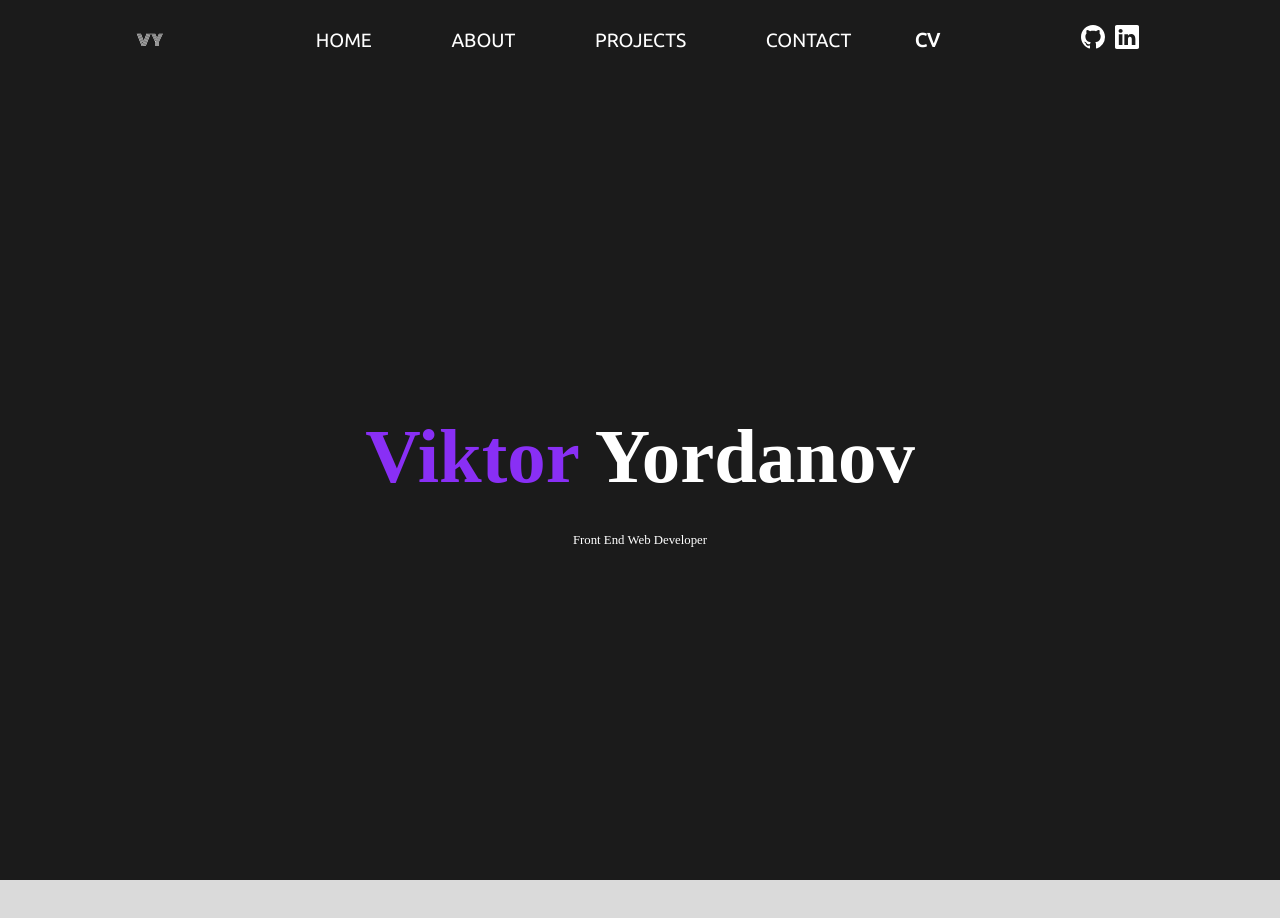
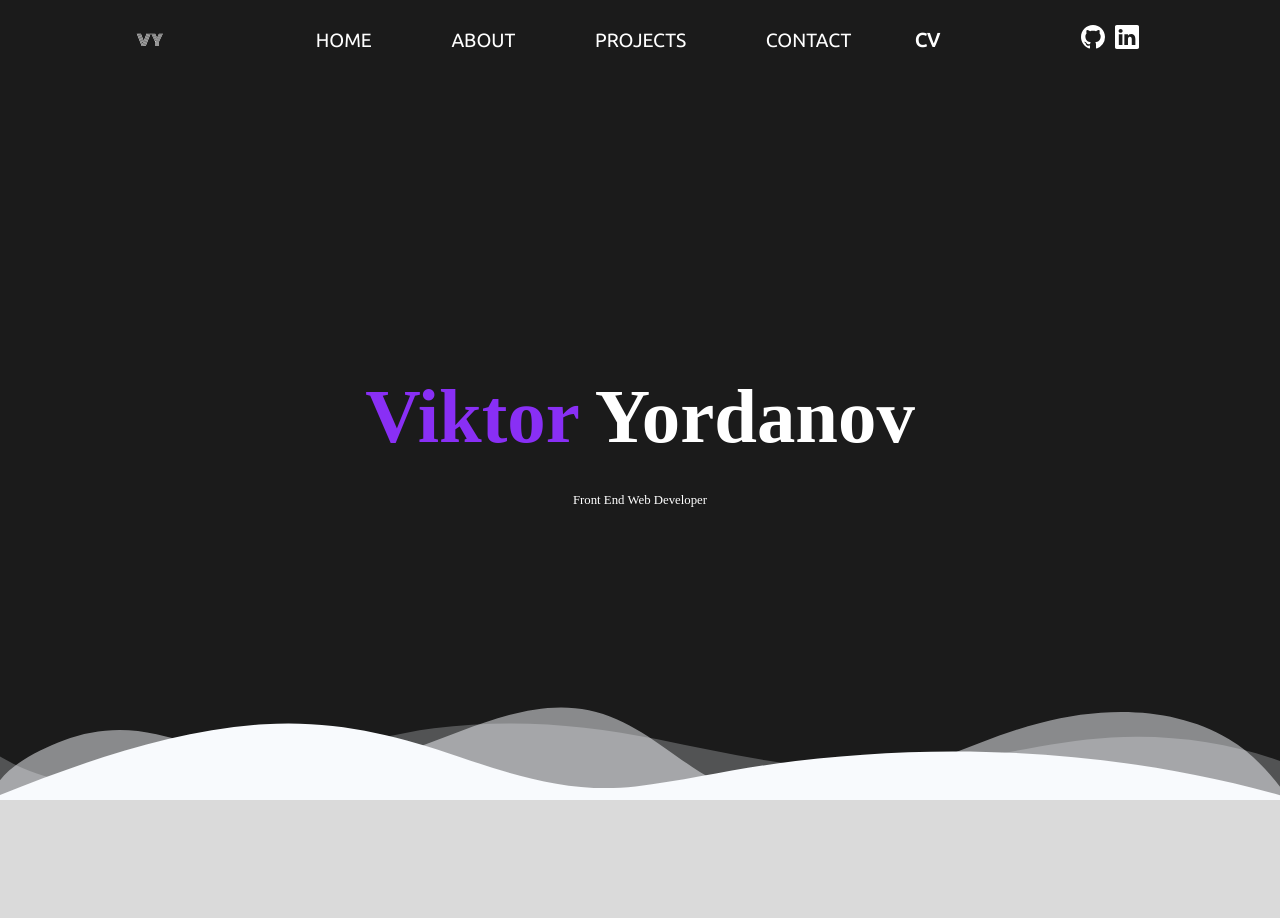
Before and after one commit to VicKLyo/Portfolio, a React (Create React App) app: page / in a window 1280 px wide. Shown: the top 918 px of the page. Built offline with nearby package versions, Linux system fonts and the light colour scheme.

Commit message:
Added section splitter

```diff
--- a/src/components/Hero.css
+++ b/src/components/Hero.css
@@ -1,6 +1,6 @@
 .hero-container {
   width: 100%;
-  height: 100vh;
+  height: 90vh;
   display: flex;
   justify-content: center;
   align-items: center;
@@ -30,6 +30,28 @@
   display: none;
 }
 
+/* Section divider */
+.custom-shape-divider-bottom-1640701133 {
+  position: absolute;
+  bottom: 0;
+  left: 0;
+  width: 100%;
+  overflow: hidden;
+  line-height: 0;
+  transform: rotate(180deg);
+}
+
+.custom-shape-divider-bottom-1640701133 svg {
+  position: relative;
+  display: block;
+  width: calc(100% + 1.3px);
+  height: 101px;
+}
+
+.custom-shape-divider-bottom-1640701133 .shape-fill {
+  fill: #f8fafd;
+}
+
 @media screen and (max-width: 960px) {
   .name-wrapper {
     font-size: 6vw;
--- a/src/components/Hero.js
+++ b/src/components/Hero.js
@@ -14,7 +14,19 @@
                     <a target='_blank' href="https://www.linkedin.com/in/viktor-yordanov-b01370221/y"><BsLinkedin className='icon'></BsLinkedin> </a>
                 </div>
                 </div>
+
+                {/* Section divider */}
+
+                <div class="custom-shape-divider-bottom-1640701133">
+                    <svg data-name="Layer 1" xmlns="http://www.w3.org/2000/svg" viewBox="0 0 1200 120" preserveAspectRatio="none">
+                    <path d="M0,0V46.29c47.79,22.2,103.59,32.17,158,28,70.36-5.37,136.33-33.31,206.8-37.5C438.64,32.43,512.34,53.67,583,72.05c69.27,18,138.3,24.88,209.4,13.08,36.15-6,69.85-17.84,104.45-29.34C989.49,25,1113-14.29,1200,52.47V0Z" opacity=".25" class="shape-fill"></path>
+                    <path d="M0,0V15.81C13,36.92,27.64,56.86,47.69,72.05,99.41,111.27,165,111,224.58,91.58c31.15-10.15,60.09-26.07,89.67-39.8,40.92-19,84.73-46,130.83-49.67,36.26-2.85,70.9,9.42,98.6,31.56,31.77,25.39,62.32,62,103.63,73,40.44,10.79,81.35-6.69,119.13-24.28s75.16-39,116.92-43.05c59.73-5.85,113.28,22.88,168.9,38.84,30.2,8.66,59,6.17,87.09-7.5,22.43-10.89,48-26.93,60.65-49.24V0Z" opacity=".5" class="shape-fill"></path>
+                    <path d="M0,0V5.63C149.93,59,314.09,71.32,475.83,42.57c43-7.64,84.23-20.12,127.61-26.46,59-8.63,112.48,12.24,165.56,35.4C827.93,77.22,886,95.24,951.2,90c86.53-7,172.46-45.71,248.8-84.81V0Z" class="shape-fill"></path>
+                    </svg>
+                </div>
+
        </div>
+
 
 
     )
```
